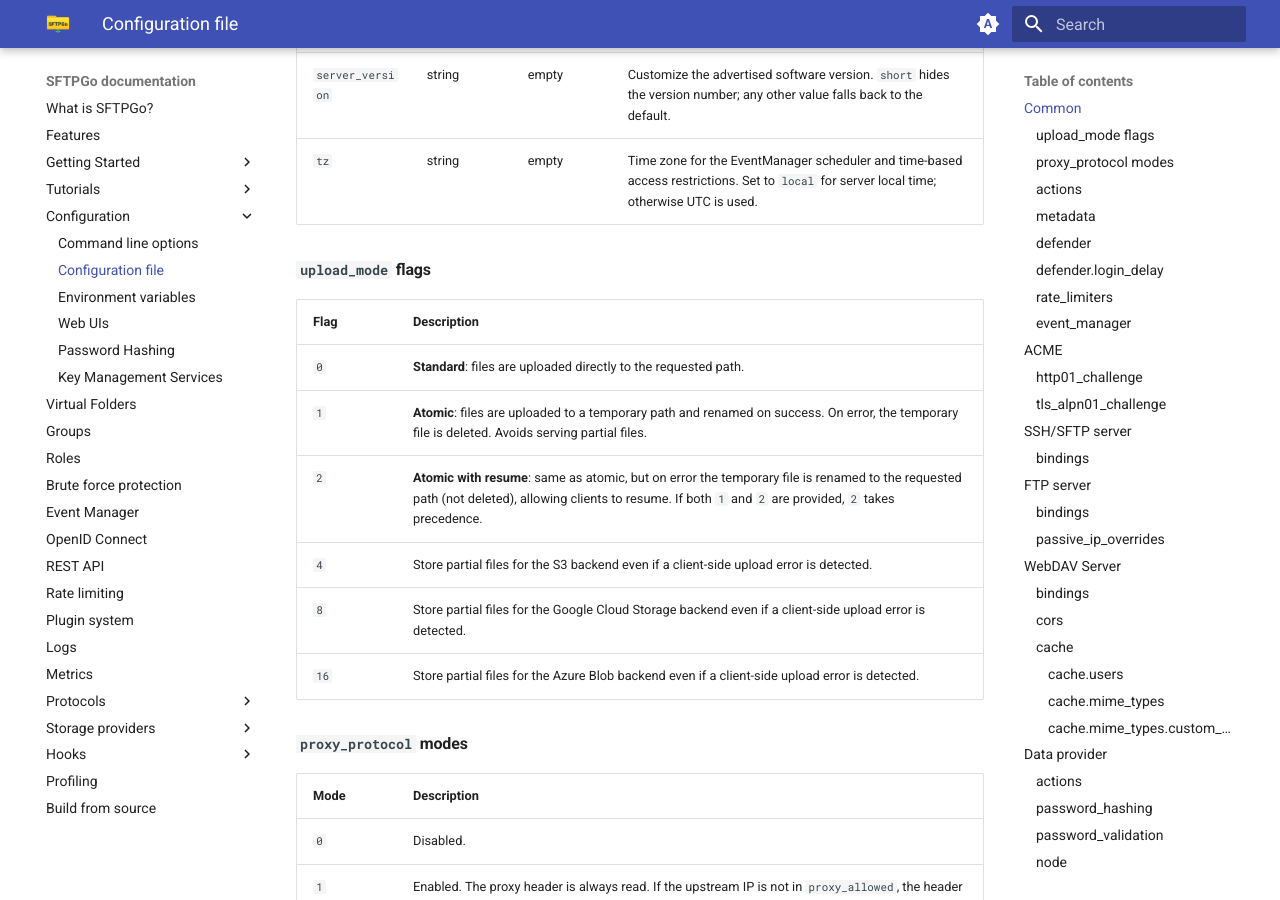
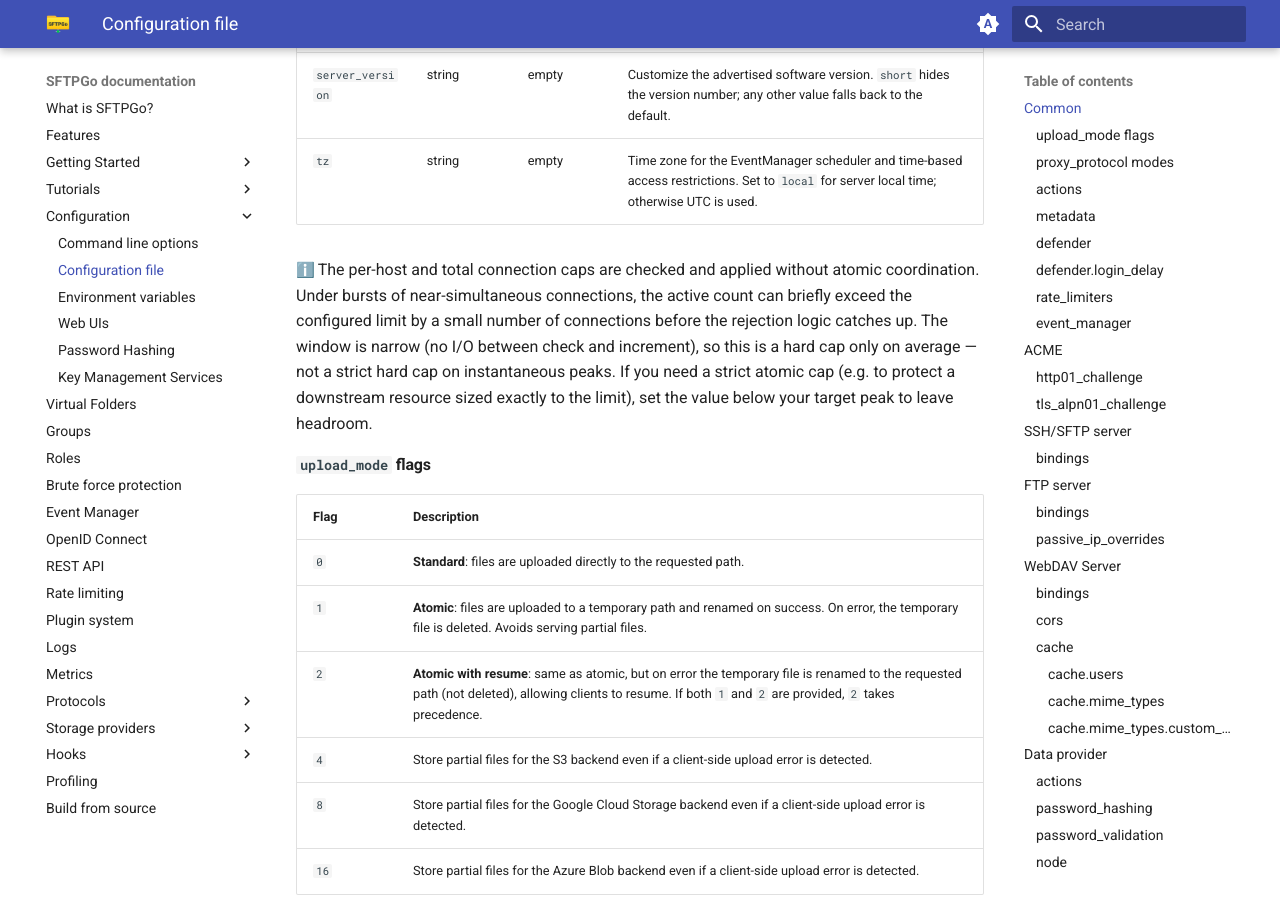
Before and after one commit to sftpgo/docs, an MkDocs documentation site: the page built from docs/config-file.md, in a window 1280 px wide and 900 px high, scrolled down 1902 px. Built offline with MkDocs 1.6.1 and Material for MkDocs 9.7.7, drawn with Linux system fonts in a browser that asks for light colours; emoji names are drawn with the system emoji font; the version menu is left out.

Commit message:
config-file: note that connection caps are not atomically enforced
Signed-off-by: Nicola Murino <nicola.murino@gmail.com>

```diff
--- a/docs/config-file.md
+++ b/docs/config-file.md
@@ -31,6 +31,8 @@ Configuration parameters for the `common` section.
 | `umask` | string | empty | File mode creation mask (e.g., `002`). Leave blank to use the system default. Supported on *NIX platforms only. |
 | `server_version` | string | empty | Customize the advertised software version. `short` hides the version number; any other value falls back to the default. |
 | `tz` | string | empty | Time zone for the EventManager scheduler and time-based access restrictions. Set to `local` for server local time; otherwise UTC is used. |
+
+:information_source: The per-host and total connection caps are checked and applied without atomic coordination. Under bursts of near-simultaneous connections, the active count can briefly exceed the configured limit by a small number of connections before the rejection logic catches up. The window is narrow (no I/O between check and increment), so this is a hard cap only on average — not a strict hard cap on instantaneous peaks. If you need a strict atomic cap (e.g. to protect a downstream resource sized exactly to the limit), set the value below your target peak to leave headroom.
 
 #### `upload_mode` flags
 
```
